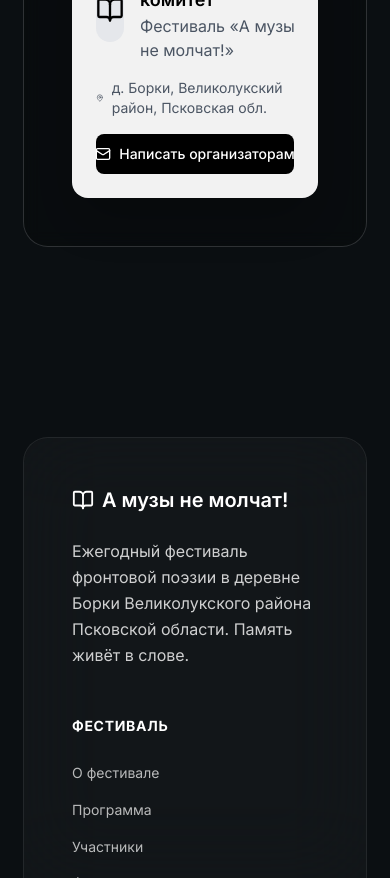
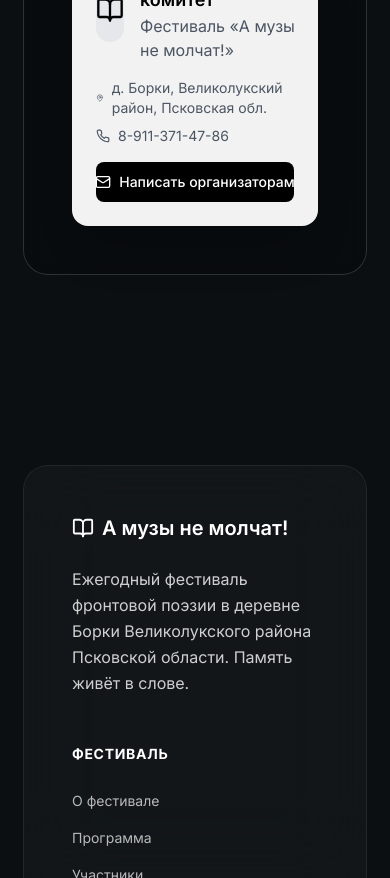
Before and after one commit to pr-poehali-dev/quantum-initiative-26, a React (Vite) app: page / in a window 390 px wide. Shown: the part 6680-7558 px from the top of the page. Built offline with nearby package versions, Linux system fonts and the light colour scheme.

Commit message:
Add organizer phone number

```diff
--- a/src/pages/Index.tsx
+++ b/src/pages/Index.tsx
@@ -327,10 +327,14 @@ const Index = () => {
                       <p className="text-gray-600">Фестиваль «А музы не молчат!»</p>
                     </div>
                   </div>
-                  <div className="flex items-center gap-2 text-sm text-gray-600 mb-4">
+                  <div className="flex items-center gap-2 text-sm text-gray-600 mb-2">
                     <Icon name="MapPin" size={14} />
                     <span>д. Борки, Великолукский район, Псковская обл.</span>
                   </div>
+                  <a href="tel:+79113714786" className="flex items-center gap-2 text-sm text-gray-600 mb-4 hover:text-black transition-colors">
+                    <Icon name="Phone" size={14} />
+                    <span>8-911-371-47-86</span>
+                  </a>
                   <Button className="w-full bg-black text-white hover:bg-gray-800 rounded-lg flex items-center justify-center gap-2">
                     <Mail className="w-4 h-4" />
                     Написать организаторам
```
